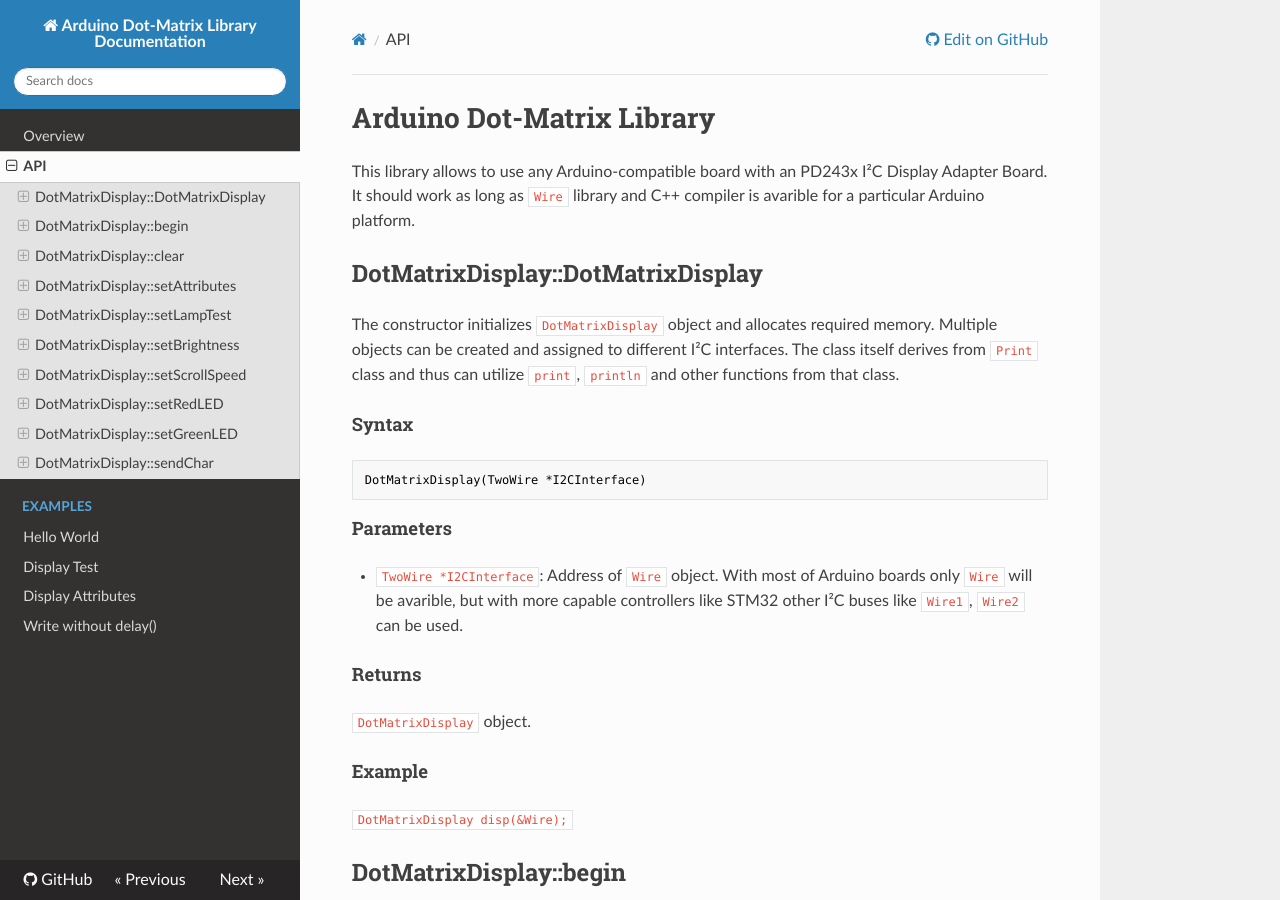
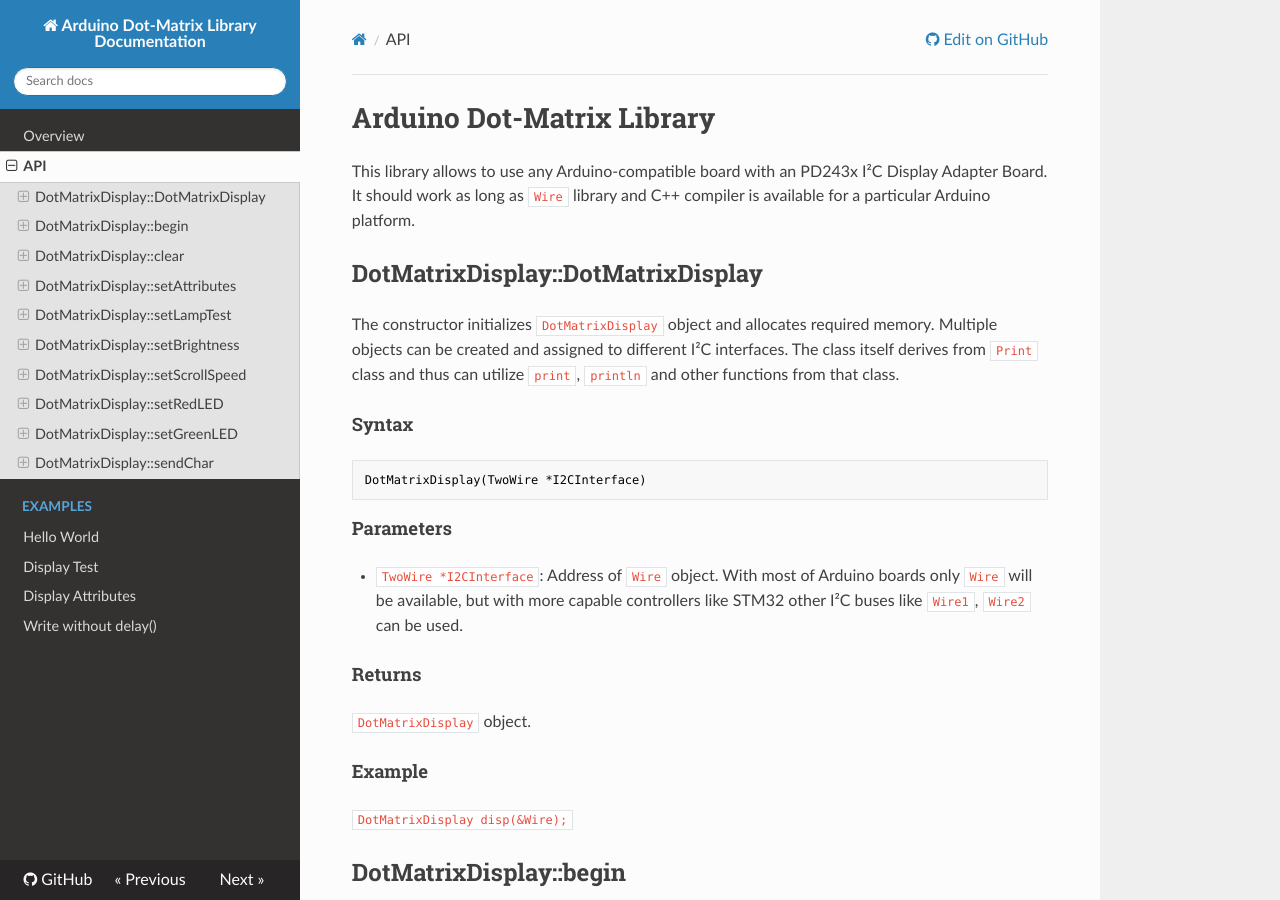
Before and after one commit to galjonsfigur/PD243x-DotMatrixDisplay, an MkDocs documentation site: the page built from docs/api.md, in a window 1280 px wide and 900 px high. Built offline with MkDocs 1.6.1, drawn with Linux system fonts in a browser that asks for light colours; nearby versions of some CDN libraries; some of the changed text lies outside the part shown.

Commit message:
Fix documentation and library information

```diff
--- a/docs/api.md
+++ b/docs/api.md
@@ -1,6 +1,6 @@
 # Arduino Dot-Matrix Library
 
-This library allows to use any Arduino-compatible board with an PD243x I²C Display Adapter Board. It should work as long as `Wire` library and C++ compiler is avarible for a particular Arduino platform.
+This library allows to use any Arduino-compatible board with an PD243x I²C Display Adapter Board. It should work as long as `Wire` library and C++ compiler is available for a particular Arduino platform.
 
 ## DotMatrixDisplay::DotMatrixDisplay
 
@@ -14,7 +14,7 @@ DotMatrixDisplay(TwoWire *I2CInterface)
 
 #### Parameters
 
-- `TwoWire *I2CInterface`: Address of `Wire` object. With most of Arduino boards only `Wire` will be avarible, but with more capable controllers like STM32 other I²C buses like `Wire1`, `Wire2` can be used.
+- `TwoWire *I2CInterface`: Address of `Wire` object. With most of Arduino boards only `Wire` will be available, but with more capable controllers like STM32 other I²C buses like `Wire1`, `Wire2` can be used.
 
 #### Returns
 
```
Also changed, not shown: other parts of docs/api.md (+3 -3 lines), README.md (+1 -1 lines), docs/examples/display_attributes.md (+2 -2 lines), docs/examples/display_test.md (+1 -1 lines), docs/examples/hello_world.md (+1 -1 lines), docs/examples/write_without_delay.md (+1 -1 lines), docs/index.md (+1 -1 lines), 1 other file.
